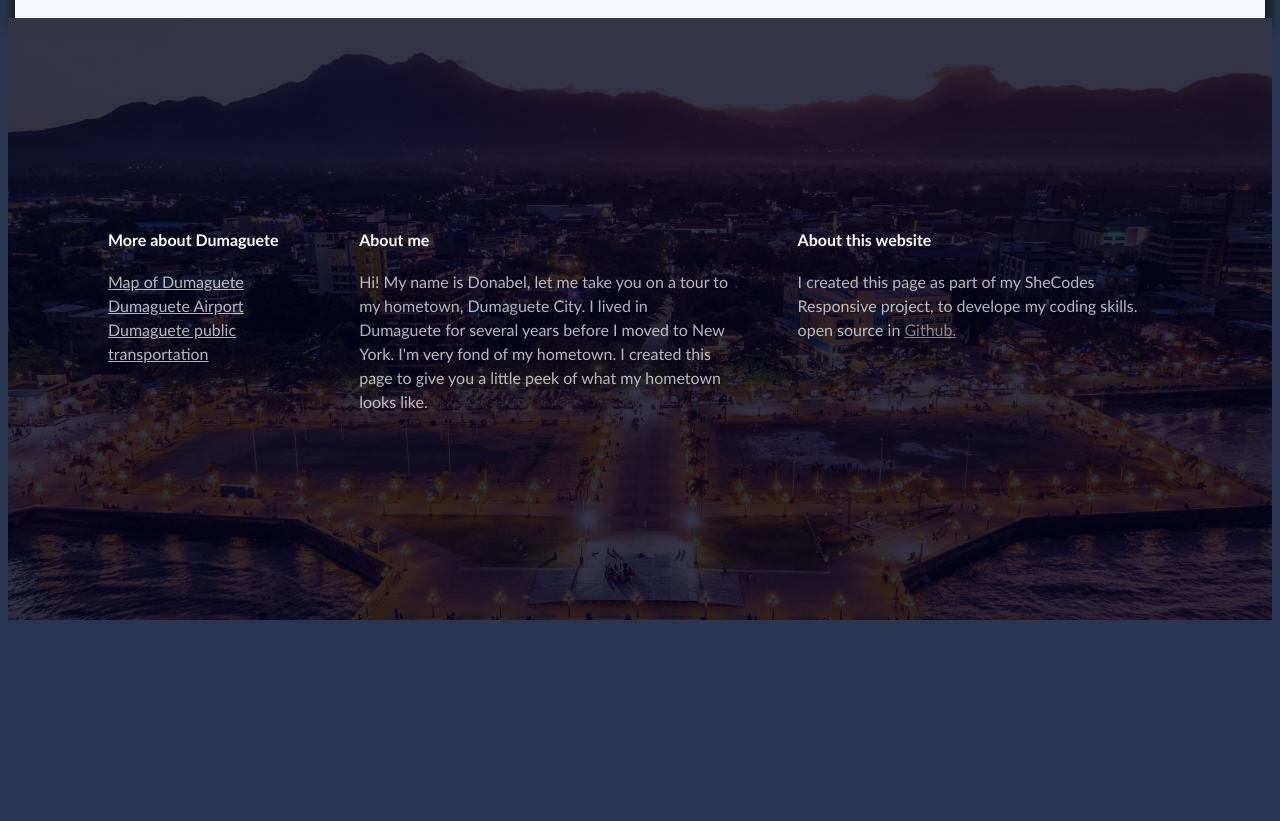
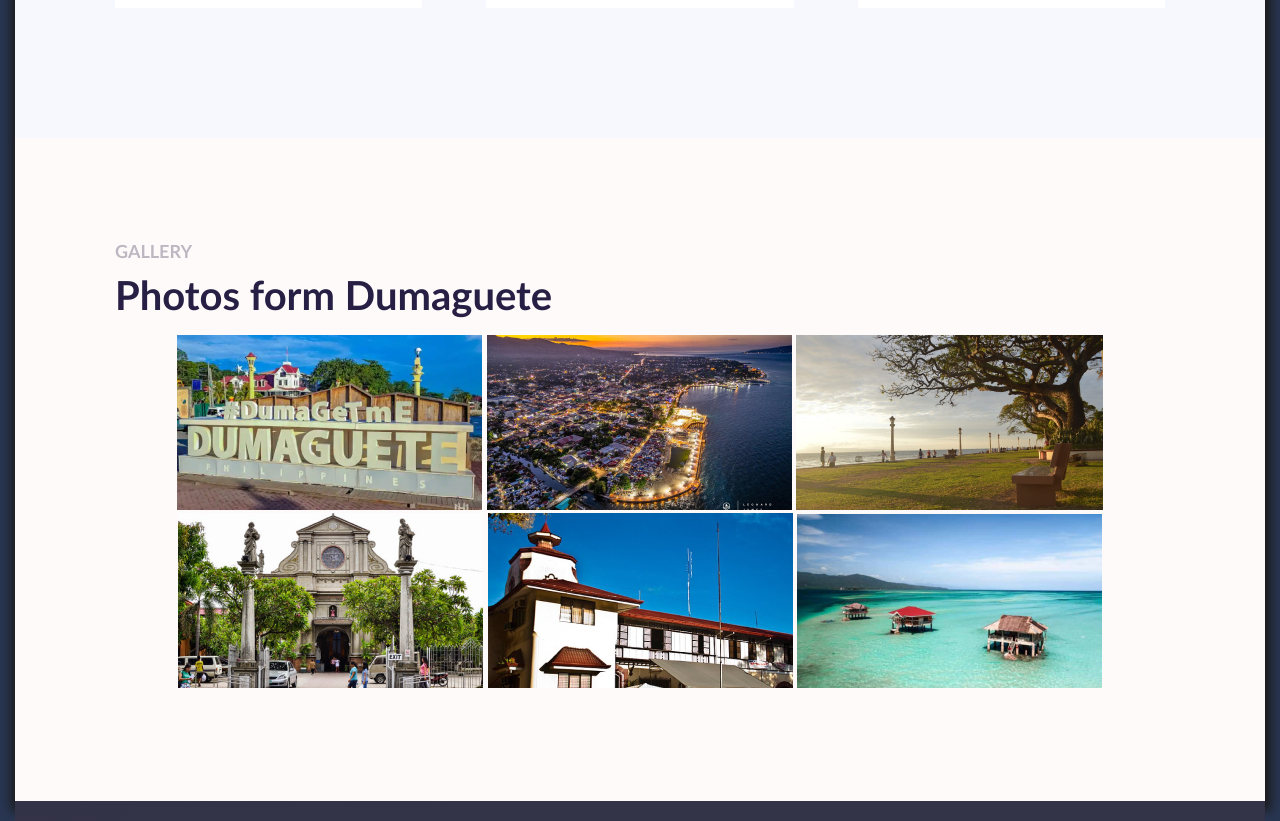
Before and after one commit to belram990/Travel-project, a plain HTML site: page index.html in a window 1280 px wide. Shown: the part 2840-3661 px from the top of the page. Before the commit the page ends 3468 px from the top, so only its background shows below. Drawn offline with Linux system fonts and the light colour scheme.

Commit message:
added photos in the gallery section

```diff
--- a/CSS/style.css
+++ b/CSS/style.css
@@ -108,12 +108,19 @@ main h5 {
     color: #272044
 }
 
-
-
 .img-responsive {
     width: 150%;
     height: 100%
 }
+
+
+
+.photos {
+    text-align: center;
+    margin: 0 auto;
+    padding: 10px;
+}
+
 
 
 .text-center {
@@ -173,6 +180,8 @@ main h5 {
 .grid-3-columns-with-first-narrow {
     grid-template-columns: 1fr 2fr 2fr;
 }
+
+
 
 section {
 
--- a/index.html
+++ b/index.html
@@ -19,7 +19,7 @@
         <main>
             <section class="grid grid-2-columns">
                 <div>
-                    <img src="/Images/bell tower.jpg" alt="Dumaguete Bell tower" class="img-responsive" />
+                    <img src="/Images/bell tower.jpg" alt="Dumaguete Bell tower" class="image-responsive" />
                 </div>
                 <div>
                     <h2> Why Dumaguete?</h2>
@@ -204,9 +204,23 @@
                 </div>
 
             </section>
+            <section>
+
+                <h2>Gallery</h2>
+                <h3>Photos form Dumaguete</h3>
+                <div class="photos">
+                    <img src="/Images/dumaguete photos/DumaGetMe.png" alt="DumaGetMe" />
+                    <img src="/Images/dumaguete photos/dumaguete .png" alt="dumaguete aerial view" />
+                    <img src="/Images/dumaguete photos/dumaguete-boulevard.png" alt="rizal boulevard" />
+                    <img src="/Images/dumaguete photos/dumaguete-cathedral.png" alt="cathedral" />
+                    <img src="/Images/dumaguete photos/Dumaguete-City-Hall.png" alt="city hall" />
+                    <img src="/Images/dumaguete photos/sand bar.png" alt="sandbar" class="image.responsive" />
+
+                </div>
+            </section>
         </main>
 
-    </div>
+
         <footer>
             <section class="grid grid-3-columns-with-first-narrow">
                 <div>
@@ -250,6 +264,7 @@
                 </div>
             </section>
         </footer>
+    </div>
 </body>
 
 </html>
```
Also changed, not shown: Images/dumaguete photos/DumaGetMe.png (added), Images/dumaguete photos/Dumaguete-City-Hall.png (added), Images/dumaguete photos/dumaguete .png (added), Images/dumaguete photos/dumaguete-boulevard.png (added), Images/dumaguete photos/dumaguete-cathedral.png (added), Images/dumaguete photos/sand bar.png (added), 3 other files. Lines whose indentation alone changed are shown as unchanged.
